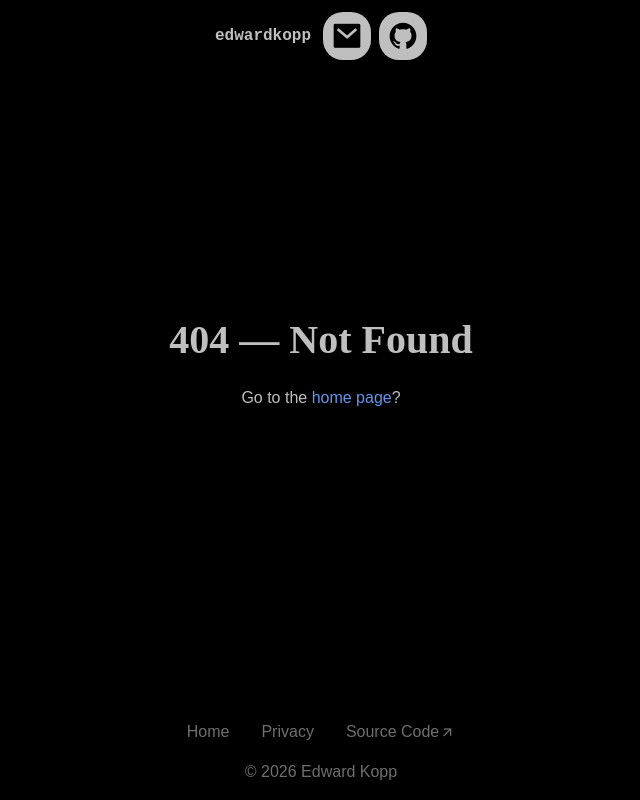
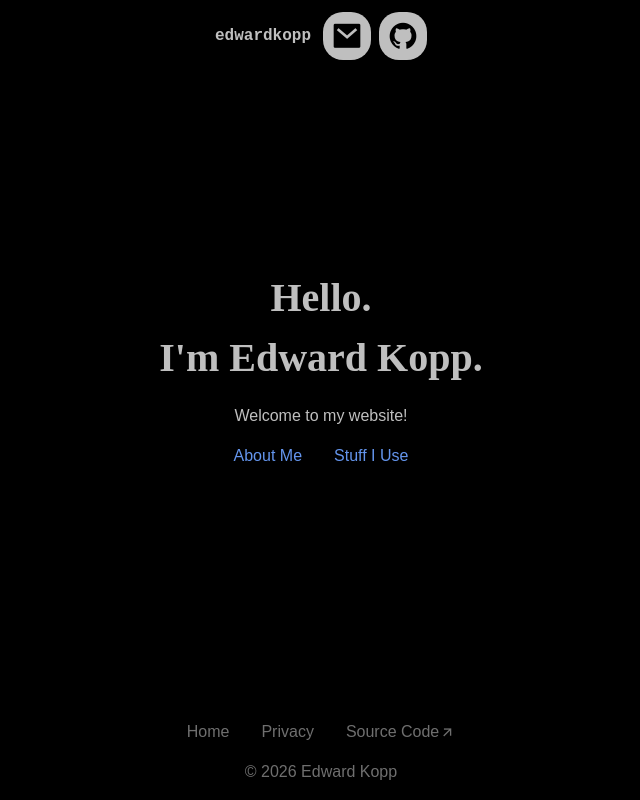
Before and after one commit to edwardkopp/edwardkopp.github.io, a SvelteKit app: page / in a window 1280 px wide. Before the commit this address had no page. Shown: the whole page, without its empty margins (319-959 px from the left). Built offline with nearby package versions, Linux system fonts and the light colour scheme.

Commit message:
create and use seo component

```diff
--- /dev/null
+++ b/src/lib/components/SEO.svelte
@@ -0,0 +1,20 @@
+<script>
+  import favicon from "$lib/assets/favicon.svg";
+  import { page } from "$app/state";
+
+  let { title = "", description = "", error = false } = $props();
+
+  let fullTitle = $derived(title ? `${title} - Edward Kopp` : "Edward Kopp")
+  let finalDescription = $derived(description ? description :
+    "I'm a software developer with an interest in data encryption, and serverless technologies."
+  )
+</script>
+
+<svelte:head>
+  <link rel="icon" href={favicon} />
+  <title>{fullTitle}</title>
+  {#if !error}
+    <meta name="description" content={finalDescription}/>
+    <link rel="canonical" href="https://edwardkopp.com{page.url.pathname}"/>
+  {/if}
+</svelte:head>
--- a/src/routes/+error.svelte
+++ b/src/routes/+error.svelte
@@ -1,11 +1,10 @@
 <script lang="ts">
-  import {page} from "$app/state";
+  import { page } from "$app/state";
   import Link from "$lib/components/Link.svelte";
+  import SEO from "$lib/components/SEO.svelte";
 </script>
 
-<svelte:head>
-  <title>{`${page.error?.message} - Edward Kopp`}</title>
-</svelte:head>
+<SEO title={page.error?.message} error={true}/>
 
 <div style="text-align: center;">
   <h1>{page.status} &mdash; {page.error?.message}</h1>
--- a/src/routes/+layout.svelte
+++ b/src/routes/+layout.svelte
@@ -1,5 +1,4 @@
 <script lang="ts">
-	import favicon from "$lib/assets/favicon.svg";
 	import NavIcon from "$lib/components/NavIcon.svelte";
 	import Link from "$lib/components/Link.svelte";
 	import "../app.css";
@@ -24,15 +23,6 @@
 	});
 
 </script>
-
-<svelte:head>
-	<title>Edward Kopp</title>
-	<link rel="icon" href={favicon} />
-	<meta
-		name="description"
-		content="I'm a software developer with an interest in data encryption, and serverless technologies."
-	>
-</svelte:head>
 
 <header>
 	<a class="logo" href="/">
--- /dev/null
+++ b/src/routes/+page.svelte
@@ -0,0 +1,35 @@
+<script>
+  import Link from "$lib/components/Link.svelte"
+  import SEO from "$lib/components/SEO.svelte"
+</script>
+
+<SEO/>
+
+<div style="text-align: center;">
+  <h1>Hello.<br>I'm Edward Kopp.</h1>
+  <p>
+    Welcome to my website!
+  </p>
+  <nav>
+    <ul style="margin-block: 0">
+      <li>
+        <Link href="/about">About Me</Link>
+      </li>
+      <li>
+        <Link href="/uses">Stuff I Use</Link>
+      </li>
+    </ul>
+  </nav>
+</div>
+
+
+<style>
+  ul {
+    padding: 0;
+    display: inline-flex;
+  }
+  li {
+    margin-inline: 1rem;
+    display: inline;
+  }
+</style>
--- a/svelte.config.js
+++ b/svelte.config.js
@@ -20,7 +20,7 @@ const config = {
 	},
 	preprocess: [
 		mdsvex({
-			extensions: ['.svx', '.md'],
+			extensions: ['.md'],
 			layout: resolve(__dirname,"./src/lib/components/layouts/Markdown.svelte")
 		})
 	],
```
Also changed, not shown: src/lib/components/layouts/Markdown.svelte (+2 -8 lines).
